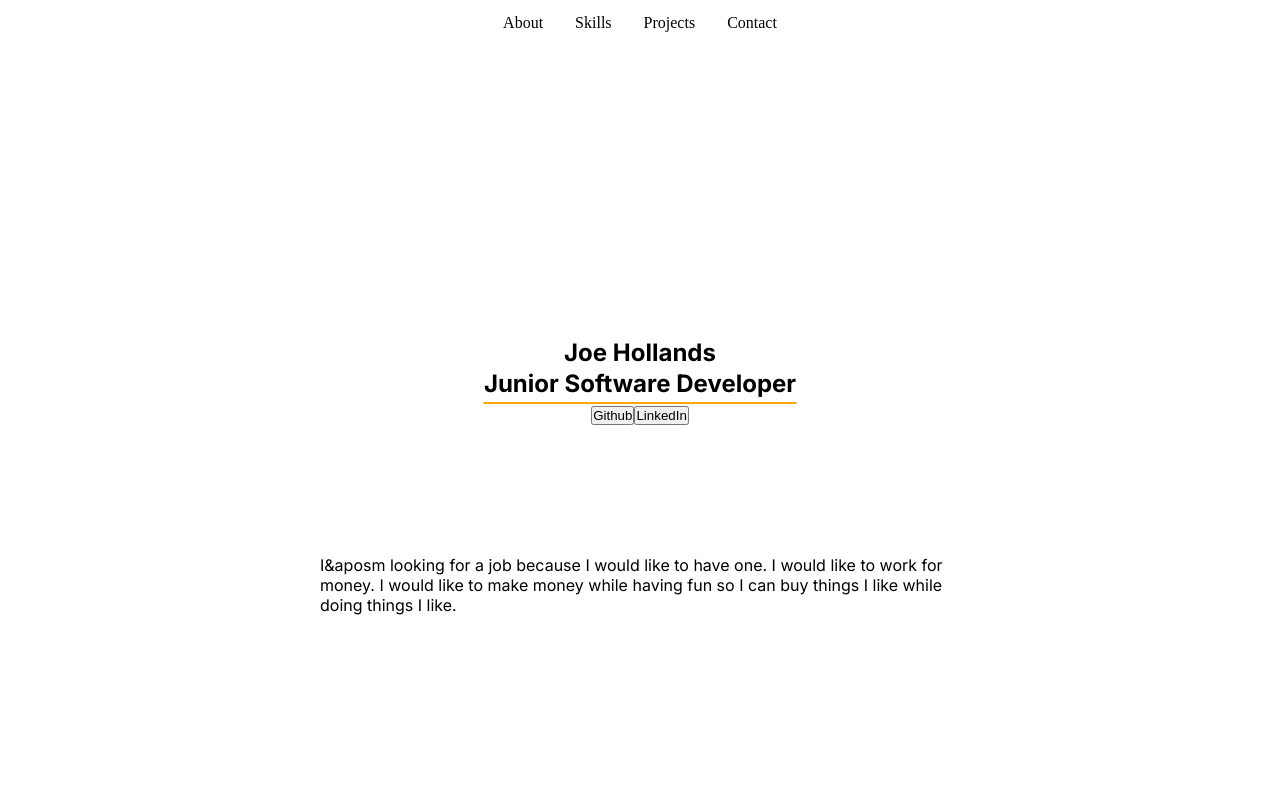
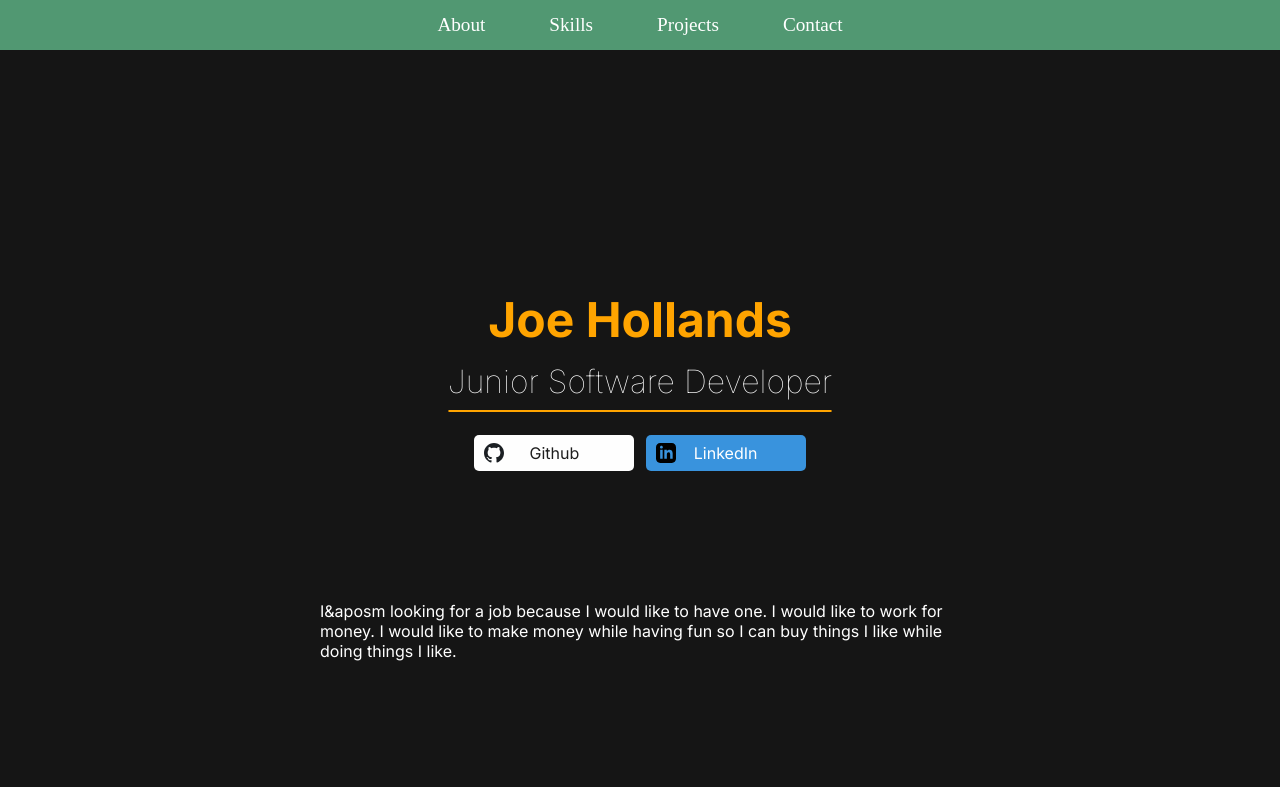
Before and after one commit to Jobeyobey/portfolio-website, a Next.js app: page / in a window 1280 px wide. Shown: the top 787 px of the page. Built offline with nearby package versions, Linux system fonts and the light colour scheme.

Commit message:
positioned github and linkedin buttons

```diff
--- a/src/components/MainTitle.js
+++ b/src/components/MainTitle.js
@@ -1,11 +1,43 @@
+import Image from "next/image";
+import github from "../images/github.svg";
+import linkedin from "../images/linkedin.svg";
+
 export default function MainTitle() {
     return (
         <section id="title-container">
             <h1 className={"main-title"}>Joe Hollands</h1>
             <h2>Junior Software Developer</h2>
             <hr className="title-underscore"></hr>
-            <button>Github</button>
-            <button>LinkedIn</button>
+            <div id="title-buttons">
+                <a
+                    className="button-anchor git-button"
+                    href="https://github.com/Jobeyobey"
+                    target="_blank"
+                >
+                    <Image
+                        className="button-svg"
+                        src={github}
+                        width="20"
+                        height="20"
+                        alt="#"
+                    />
+                    <span className="button-text">Github</span>
+                </a>
+                <a
+                    className="button-anchor linkedin-button"
+                    href="https://www.linkedin.com/in/joehollands/"
+                    target="_blank"
+                >
+                    <Image
+                        className="button-svg"
+                        src={linkedin}
+                        width="20"
+                        height="20"
+                        alt="#"
+                    />
+                    <span className="button-text">LinkedIn</span>
+                </a>
+            </div>
         </section>
     );
 }
--- a/src/styles/globals.css
+++ b/src/styles/globals.css
@@ -3,6 +3,13 @@
 :root {
     --max-width: 1100px;
     --border-radius: 12px;
+    --myGreen: #519872;
+    --myGreenHover: #418862;
+    --myOrange: #ffa400;
+    --myBlack: #1e1e1e;
+    --offWhite: #fefefe;
+    --gitColour: #fefefe;
+    --linkedinColour: #3993dd;
 }
 
 * {
@@ -15,6 +22,8 @@
 
 html,
 body {
+    background-color: #151515;
+    color: white;
     max-width: 100vw;
     overflow-x: hidden;
 }
@@ -28,23 +37,74 @@ body {
 
 /* Nav Bar Styling */
 
+.nav-bar {
+    position: fixed;
+    top: 0;
+    width: 100%;
+    background-color: var(--myGreen);
+}
+
 .nav-bar ul {
-    margin: auto;
     display: flex;
     justify-content: center;
     list-style-type: none;
+    gap: 2rem;
 }
 
 .nav-bar ul a {
     display: block;
+    font-size: 1.2rem;
     text-align: center;
     padding: 14px 16px;
-    color: black;
+    color: white;
     text-decoration: none;
 }
 
 .nav-bar ul a:hover {
-    background-color: blue;
+    background-color: var(--myGreenHover);
+}
+
+/* Links */
+
+#title-buttons {
+    display: flex;
+    justify-content: center;
+}
+
+.button-anchor {
+    display: grid;
+    grid-template-columns: 40px 1fr 1fr 1fr 40px;
+    grid-template-rows: 1fr;
+    max-width: 10rem;
+    text-align: center;
+    text-decoration: none;
+    border-radius: 5px;
+}
+
+.git-button {
+    margin-right: 0.7rem;
+    background-color: var(--gitColour);
+    color: var(--myBlack);
+}
+
+.linkedin-button {
+    background-color: var(--linkedinColour);
+    color: white;
+}
+
+.button-svg {
+    margin: 0.5rem 0;
+    grid-column-start: 1;
+    grid-column-end: 1;
+    justify-self: center;
+    color: white;
+}
+
+.button-text {
+    margin: 0.5rem 0;
+    grid-column-start: 3;
+    grid-column-end: 3;
+    justify-self: center;
 }
 
 /* Landing Area Styling */
@@ -59,17 +119,21 @@ body {
 }
 
 #title-container h1 {
-    padding: 2px;
+    margin-bottom: 0.8rem;
+    color: var(--myOrange);
+    font-size: 3rem;
 }
 
 #title-container h2 {
-    padding-bottom: 4px;
+    margin-bottom: 0.6rem;
+    font-size: 2rem;
+    font-weight: 100;
 }
 
 .title-underscore {
-    margin: auto;
-    width: 314px;
-    border: 1px solid orange;
+    margin: auto auto 1.4rem auto;
+    width: 24rem;
+    border: 1px solid var(--myOrange);
     border-radius: 5px;
 }
 
@@ -93,7 +157,7 @@ body {
 .section-underscore {
     margin: auto;
     width: 314px;
-    border: 1px solid orange;
+    border: 1px solid var(--myOrange);
     border-radius: 5px;
 }
 
@@ -109,7 +173,7 @@ body {
     height: 300px;
     width: 200px;
     text-align: center;
-    border: 2px solid green;
+    border: 2px solid var(--myGreen);
     border-radius: 10px;
     background: lightgray;
 }
@@ -117,5 +181,5 @@ body {
 /* Language Containers */
 
 .language-container p {
-    background: lightgreen;
+    background: var(--myGreen);
 }
```
